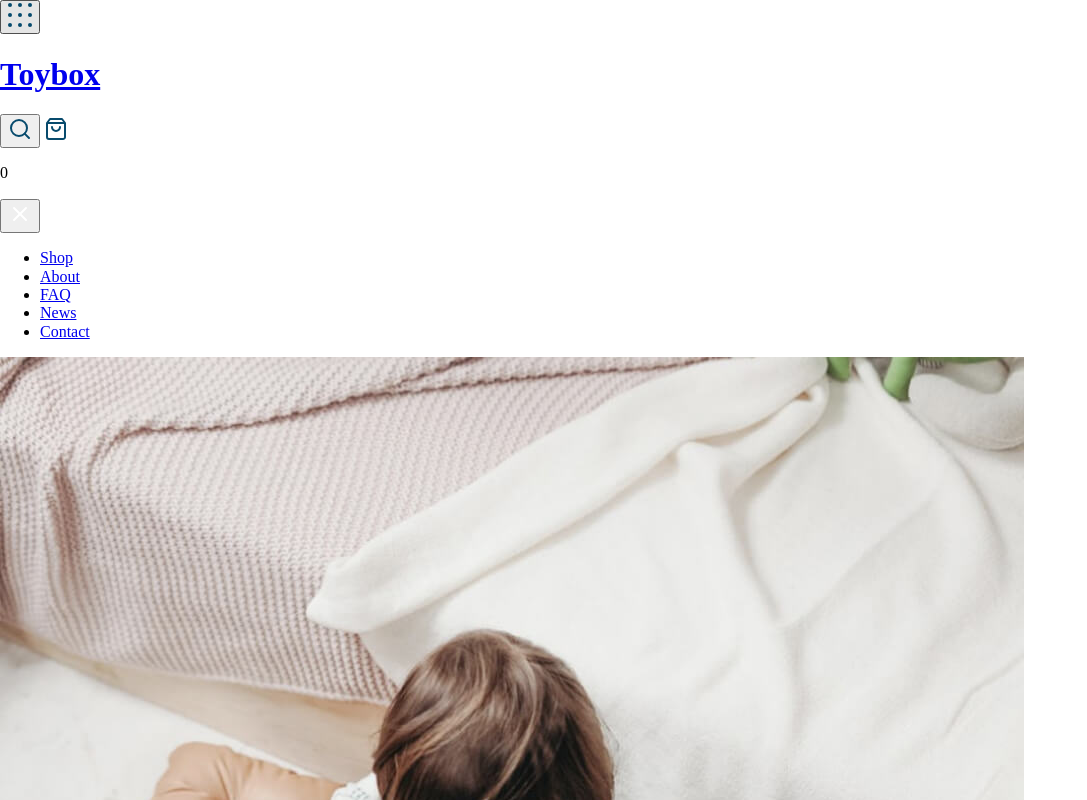
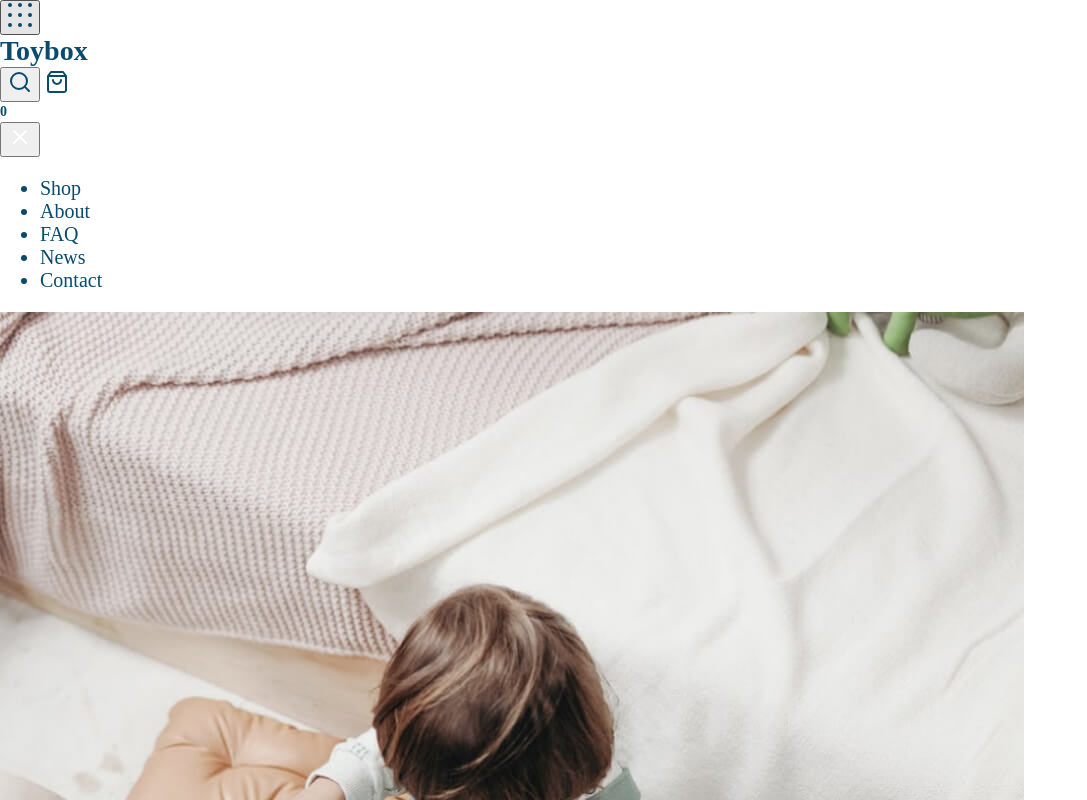
Before and after one commit to jasmine-lmj/ecommerce-codealong-juno, a plain HTML site: page index.html in a window 1280 px wide. Shown: the top 800 px of the page, without its empty margins (0-1087 px from the left). Drawn offline with Linux system fonts and the light colour scheme; a web font is replaced by a local one.

Commit message:
Added mixin partial, added font stylings

```diff
--- /dev/null
+++ b/styles/sass/partials/_mixins.scss
@@ -0,0 +1,4 @@
+@mixin fontSize($sizeValue) {
+    font-size: $sizeValue * 1px;
+    font-size: ($sizeValue/20) * 1rem;
+}
--- a/styles/sass/partials/_typography.scss
+++ b/styles/sass/partials/_typography.scss
@@ -1,7 +1,7 @@
 @font-face {
-font-family: "Jakarta Sans";
-src: url(../fonts/PlusJakarta_Sans-2.5/webfonts/PlusJakartaSans-Regular.woff), url(../fonts/PlusJakarta_Sans-2.5/webfonts/PlusJakartaSans-Regular.woff2), url(../fonts/PlusJakarta_Sans-2.5/static/PlusJakartaSans-Regular.ttf);
-font-weight: normal;
+    font-family: "Jakarta Sans";
+    src: url(../fonts/PlusJakarta_Sans-2.5/webfonts/PlusJakartaSans-Regular.woff), url(../fonts/PlusJakarta_Sans-2.5/webfonts/PlusJakartaSans-Regular.woff2), url(../fonts/PlusJakarta_Sans-2.5/static/PlusJakartaSans-Regular.ttf);
+    font-weight: normal;
 }
 
 @font-face {
@@ -11,6 +11,65 @@ font-weight: normal;
 }
 
 @font-face {
-    font-family:"Young Serif";
+    font-family: "Young Serif";
     src: url(../fonts/youngserif/YoungSerif-Regular.otf);
 }
+
+
+html{
+    font-size:125%;
+}
+
+body {
+    font-family: $secondaryFont;
+    font-size: $baseFontSize;
+    color:$primary;
+}
+
+h1,
+h2,
+h3,
+h4 {
+    font-family:$primaryFont;
+    color:$primary;
+    margin: 0;
+}
+
+h1 {
+    @include fontSize(28);
+}
+
+h2 {
+    @include fontSize(40);
+    margin-bottom: 18px;
+}
+
+h3 {
+    @include fontSize(54);
+}
+
+h4 {
+    @include fontSize(34);
+}
+
+h5 {
+    @include fontSize(16);
+    text-transform: uppercase;
+    letter-spacing: 0.1rem;
+}
+
+p{
+    line-height: 1.4;
+
+    &.smallCopy{
+        @include fontSize(14);
+        font-weight:bold;
+        margin: 0;
+    }
+}
+
+a {
+    text-decoration: none;
+    color:inherit;
+    transition:0.3s;
+}
--- a/styles/sass/styles.scss
+++ b/styles/sass/styles.scss
@@ -1,12 +1,4 @@
 @import "./partials/setup";
 @import "./partials/variables";
+@import "./partials/mixins";
 @import "./partials/typography";
-
-
-
-// HEADINGS:
-// h1: 28px;
-// h2: 40px;
-// h3: 54px;
-// h4: 34px;
-// h5: 14px;
```
Also changed, not shown: styles/styles.css.
